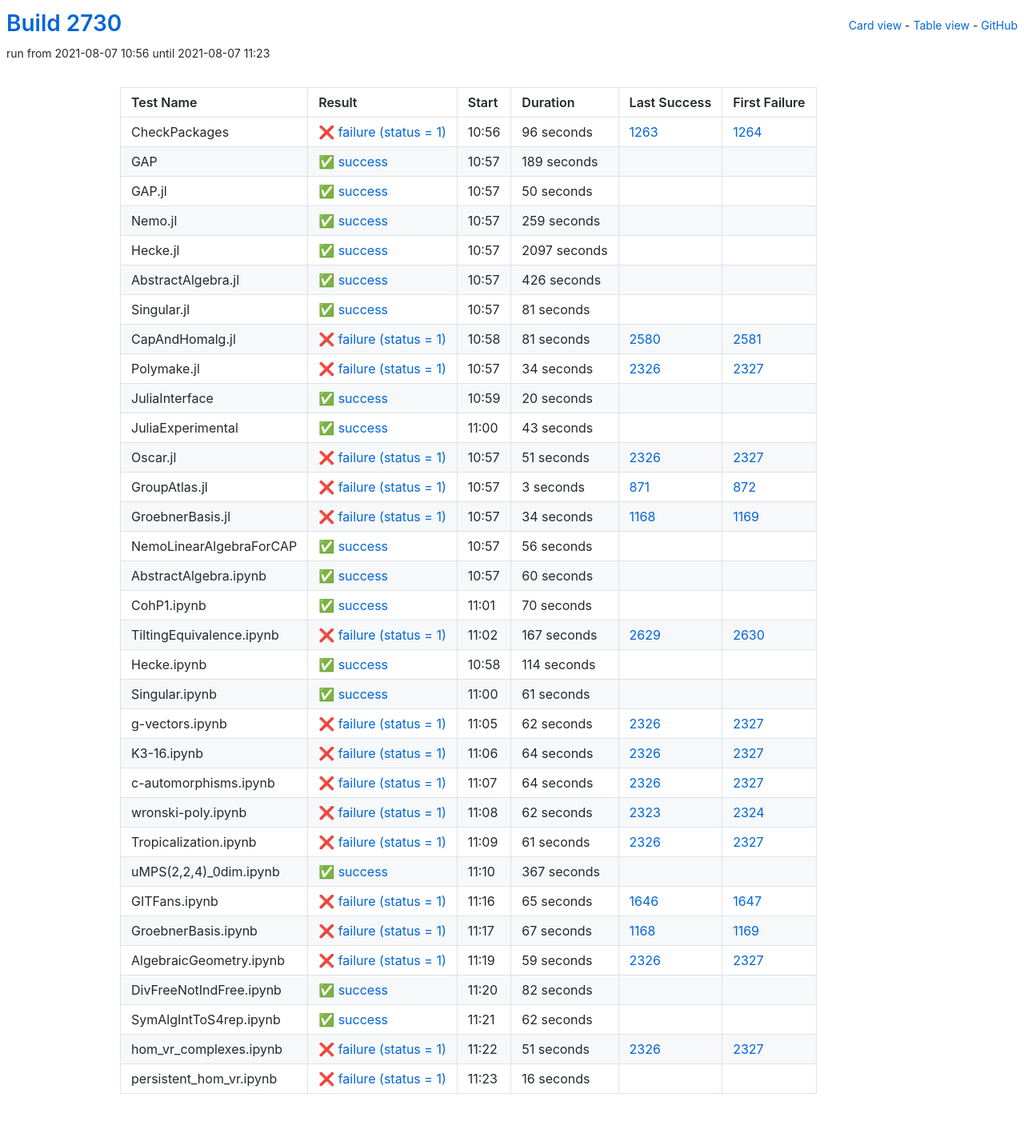
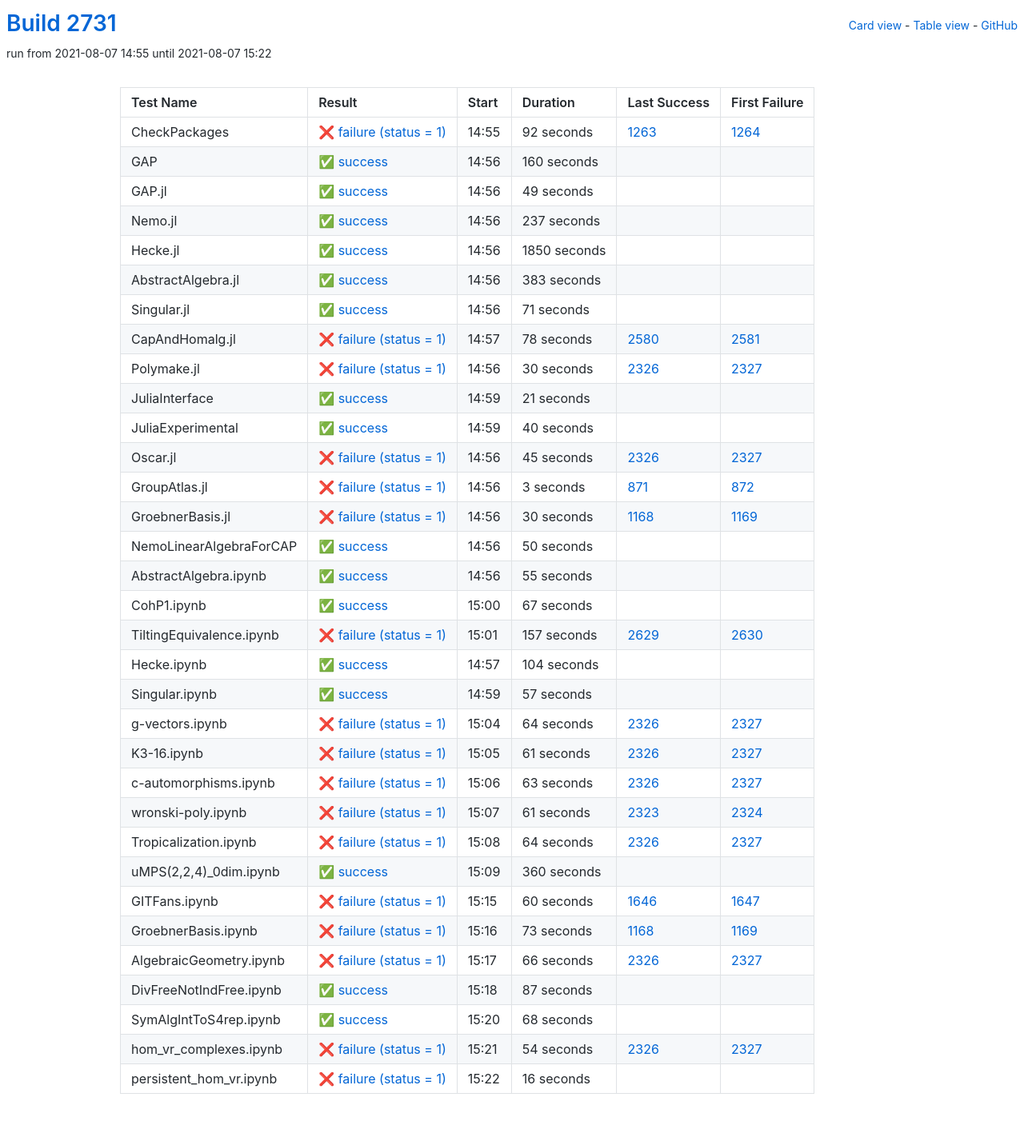
Before and after one commit to oscar-system/oscar-ci-status-stable, a Jekyll site: the page built from table.html, in a window 1280 px wide. Shown: the whole page at 80% size. Built offline with Jekyll 4.4.1, drawn with Linux system fonts in a browser that asks for light colours.

Commit message:
Build #2731

```diff
--- a/_data/ci.yml
+++ b/_data/ci.yml
@@ -1,6 +1,6 @@
 ---
-build: 2730
-build_url: https://oscarci.mathematik.uni-kl.de/job/oscar-stable/2730/
+build: 2731
+build_url: https://oscarci.mathematik.uni-kl.de/job/oscar-stable/2731/
 job: oscar-stable
 organization: oscar-system
 repo: oscar-ci-status-stable
@@ -8,152 +8,152 @@ repourl: https://github.com/oscar-system/oscar-ci-status-stable
 tests:
 - name: CheckPackages
   id: checkpackages
-  log: https://oscarci.mathematik.uni-kl.de/job/oscar-stable/2730/artifact/logs/build-2730/CheckPackages.log
-  start: 2021-08-07 10:56
+  log: https://oscarci.mathematik.uni-kl.de/job/oscar-stable/2731/artifact/logs/build-2731/CheckPackages.log
+  start: 2021-08-07 14:55
   success: false
   exitcode: 1
   status: failure
-  duration: 96
+  duration: 92
   last_success: 1263
   last_success_url: https://oscarci.mathematik.uni-kl.de/job/oscar-stable/1263/
   first_failure: 1264
   first_failure_url: https://oscarci.mathematik.uni-kl.de/job/oscar-stable/1264/
 - name: GAP
   id: gap
-  log: https://oscarci.mathematik.uni-kl.de/job/oscar-stable/2730/artifact/logs/build-2730/GAP.log
-  start: 2021-08-07 10:57
+  log: https://oscarci.mathematik.uni-kl.de/job/oscar-stable/2731/artifact/logs/build-2731/GAP.log
+  start: 2021-08-07 14:56
   success: true
   exitcode: 0
   status: success
-  duration: 189
+  duration: 160
   last_success: false
   last_success_url:
   first_failure: false
   first_failure_url:
 - name: GAP.jl
   id: gap-jl
-  log: https://oscarci.mathematik.uni-kl.de/job/oscar-stable/2730/artifact/logs/build-2730/GAP.jl.log
-  start: 2021-08-07 10:57
+  log: https://oscarci.mathematik.uni-kl.de/job/oscar-stable/2731/artifact/logs/build-2731/GAP.jl.log
+  start: 2021-08-07 14:56
   success: true
   exitcode: 0
   status: success
-  duration: 50
+  duration: 49
   last_success: false
   last_success_url:
   first_failure: false
   first_failure_url:
 - name: Nemo.jl
   id: nemo-jl
-  log: https://oscarci.mathematik.uni-kl.de/job/oscar-stable/2730/artifact/logs/build-2730/Nemo.jl.log
-  start: 2021-08-07 10:57
+  log: https://oscarci.mathematik.uni-kl.de/job/oscar-stable/2731/artifact/logs/build-2731/Nemo.jl.log
+  start: 2021-08-07 14:56
   success: true
   exitcode: 0
   status: success
-  duration: 259
+  duration: 237
   last_success: false
   last_success_url:
   first_failure: false
   first_failure_url:
 - name: Hecke.jl
   id: hecke-jl
-  log: https://oscarci.mathematik.uni-kl.de/job/oscar-stable/2730/artifact/logs/build-2730/Hecke.jl.log
-  start: 2021-08-07 10:57
+  log: https://oscarci.mathematik.uni-kl.de/job/oscar-stable/2731/artifact/logs/build-2731/Hecke.jl.log
+  start: 2021-08-07 14:56
   success: true
   exitcode: 0
   status: success
-  duration: 2097
+  duration: 1850
   last_success: false
   last_success_url:
   first_failure: false
   first_failure_url:
 - name: AbstractAlgebra.jl
   id: abstractalgebra-jl
-  log: https://oscarci.mathematik.uni-kl.de/job/oscar-stable/2730/artifact/logs/build-2730/AbstractAlgebra.jl.log
-  start: 2021-08-07 10:57
+  log: https://oscarci.mathematik.uni-kl.de/job/oscar-stable/2731/artifact/logs/build-2731/AbstractAlgebra.jl.log
+  start: 2021-08-07 14:56
   success: true
   exitcode: 0
   status: success
-  duration: 426
+  duration: 383
   last_success: false
   last_success_url:
   first_failure: false
   first_failure_url:
 - name: Singular.jl
   id: singular-jl
-  log: https://oscarci.mathematik.uni-kl.de/job/oscar-stable/2730/artifact/logs/build-2730/Singular.jl.log
-  start: 2021-08-07 10:57
+  log: https://oscarci.mathematik.uni-kl.de/job/oscar-stable/2731/artifact/logs/build-2731/Singular.jl.log
+  start: 2021-08-07 14:56
   success: true
   exitcode: 0
   status: success
-  duration: 81
+  duration: 71
   last_success: false
   last_success_url:
   first_failure: false
   first_failure_url:
 - name: CapAndHomalg.jl
   id: capandhomalg-jl
-  log: https://oscarci.mathematik.uni-kl.de/job/oscar-stable/2730/artifact/logs/build-2730/CapAndHomalg.jl.log
-  start: 2021-08-07 10:58
+  log: https://oscarci.mathematik.uni-kl.de/job/oscar-stable/2731/artifact/logs/build-2731/CapAndHomalg.jl.log
+  start: 2021-08-07 14:57
   success: false
   exitcode: 1
   status: failure
-  duration: 81
+  duration: 78
   last_success: 2580
   last_success_url: https://oscarci.mathematik.uni-kl.de/job/oscar-stable/2580/
   first_failure: 2581
   first_failure_url: https://oscarci.mathematik.uni-kl.de/job/oscar-stable/2581/
 - name: Polymake.jl
   id: polymake-jl
-  log: https://oscarci.mathematik.uni-kl.de/job/oscar-stable/2730/artifact/logs/build-2730/Polymake.jl.log
-  start: 2021-08-07 10:57
+  log: https://oscarci.mathematik.uni-kl.de/job/oscar-stable/2731/artifact/logs/build-2731/Polymake.jl.log
+  start: 2021-08-07 14:56
   success: false
   exitcode: 1
   status: failure
-  duration: 34
+  duration: 30
   last_success: 2326
   last_success_url: https://oscarci.mathematik.uni-kl.de/job/oscar-stable/2326/
   first_failure: 2327
   first_failure_url: https://oscarci.mathematik.uni-kl.de/job/oscar-stable/2327/
 - name: JuliaInterface
   id: juliainterface
-  log: https://oscarci.mathematik.uni-kl.de/job/oscar-stable/2730/artifact/logs/build-2730/JuliaInterface.log
-  start: 2021-08-07 10:59
+  log: https://oscarci.mathematik.uni-kl.de/job/oscar-stable/2731/artifact/logs/build-2731/JuliaInterface.log
+  start: 2021-08-07 14:59
   success: true
   exitcode: 0
   status: success
-  duration: 20
+  duration: 21
   last_success: false
   last_success_url:
   first_failure: false
   first_failure_url:
 - name: JuliaExperimental
   id: juliaexperimental
-  log: https://oscarci.mathematik.uni-kl.de/job/oscar-stable/2730/artifact/logs/build-2730/JuliaExperimental.log
-  start: 2021-08-07 11:00
+  log: https://oscarci.mathematik.uni-kl.de/job/oscar-stable/2731/artifact/logs/build-2731/JuliaExperimental.log
+  start: 2021-08-07 14:59
   success: true
   exitcode: 0
   status: success
-  duration: 43
+  duration: 40
   last_success: false
   last_success_url:
   first_failure: false
   first_failure_url:
 - name: Oscar.jl
   id: oscar-jl
-  log: https://oscarci.mathematik.uni-kl.de/job/oscar-stable/2730/artifact/logs/build-2730/Oscar.jl.log
-  start: 2021-08-07 10:57
+  log: https://oscarci.mathematik.uni-kl.de/job/oscar-stable/2731/artifact/logs/build-2731/Oscar.jl.log
+  start: 2021-08-07 14:56
   success: false
   exitcode: 1
   status: failure
-  duration: 51
+  duration: 45
   last_success: 2326
   last_success_url: https://oscarci.mathematik.uni-kl.de/job/oscar-stable/2326/
   first_failure: 2327
   first_failure_url: https://oscarci.mathematik.uni-kl.de/job/oscar-stable/2327/
 - name: GroupAtlas.jl
   id: groupatlas-jl
-  log: https://oscarci.mathematik.uni-kl.de/job/oscar-stable/2730/artifact/logs/build-2730/GroupAtlas.jl.log
-  start: 2021-08-07 10:57
+  log: https://oscarci.mathematik.uni-kl.de/job/oscar-stable/2731/artifact/logs/build-2731/GroupAtlas.jl.log
+  start: 2021-08-07 14:56
   success: false
   exitcode: 1
   status: failure
@@ -164,104 +164,92 @@ tests:
   first_failure_url: https://oscarci.mathematik.uni-kl.de/job/oscar-stable/872/
 - name: GroebnerBasis.jl
   id: groebnerbasis-jl
-  log: https://oscarci.mathematik.uni-kl.de/job/oscar-stable/2730/artifact/logs/build-2730/GroebnerBasis.jl.log
-  start: 2021-08-07 10:57
+  log: https://oscarci.mathematik.uni-kl.de/job/oscar-stable/2731/artifact/logs/build-2731/GroebnerBasis.jl.log
+  start: 2021-08-07 14:56
   success: false
   exitcode: 1
   status: failure
-  duration: 34
+  duration: 30
   last_success: 1168
   last_success_url: https://oscarci.mathematik.uni-kl.de/job/oscar-stable/1168/
   first_failure: 1169
   first_failure_url: https://oscarci.mathematik.uni-kl.de/job/oscar-stable/1169/
 - name: NemoLinearAlgebraForCAP
   id: nemolinearalgebraforcap
-  log: https://oscarci.mathematik.uni-kl.de/job/oscar-stable/2730/artifact/logs/build-2730/NemoLinearAlgebraForCAP.log
-  start: 2021-08-07 10:57
+  log: https://oscarci.mathematik.uni-kl.de/job/oscar-stable/2731/artifact/logs/build-2731/NemoLinearAlgebraForCAP.log
+  start: 2021-08-07 14:56
   success: true
   exitcode: 0
   status: success
-  duration: 56
+  duration: 50
   last_success: false
   last_success_url:
   first_failure: false
   first_failure_url:
 - name: AbstractAlgebra.ipynb
   id: abstractalgebra-ipynb
-  log: https://oscarci.mathematik.uni-kl.de/job/oscar-stable/2730/artifact/logs/build-2730/AbstractAlgebra.ipynb.log
-  start: 2021-08-07 10:57
+  log: https://oscarci.mathematik.uni-kl.de/job/oscar-stable/2731/artifact/logs/build-2731/AbstractAlgebra.ipynb.log
+  start: 2021-08-07 14:56
   success: true
   exitcode: 0
   status: success
-  duration: 60
+  duration: 55
   last_success: false
   last_success_url:
   first_failure: false
   first_failure_url:
 - name: CohP1.ipynb
   id: cohp1-ipynb
-  log: https://oscarci.mathematik.uni-kl.de/job/oscar-stable/2730/artifact/logs/build-2730/CohP1.ipynb.log
-  start: 2021-08-07 11:01
+  log: https://oscarci.mathematik.uni-kl.de/job/oscar-stable/2731/artifact/logs/build-2731/CohP1.ipynb.log
+  start: 2021-08-07 15:00
   success: true
   exitcode: 0
   status: success
-  duration: 70
+  duration: 67
   last_success: false
   last_success_url:
   first_failure: false
   first_failure_url:
 - name: TiltingEquivalence.ipynb
   id: tiltingequivalence-ipynb
-  log: https://oscarci.mathematik.uni-kl.de/job/oscar-stable/2730/artifact/logs/build-2730/TiltingEquivalence.ipynb.log
-  start: 2021-08-07 11:02
+  log: https://oscarci.mathematik.uni-kl.de/job/oscar-stable/2731/artifact/logs/build-2731/TiltingEquivalence.ipynb.log
+  start: 2021-08-07 15:01
   success: false
   exitcode: 1
   status: failure
-  duration: 167
+  duration: 157
   last_success: 2629
   last_success_url: https://oscarci.mathematik.uni-kl.de/job/oscar-stable/2629/
   first_failure: 2630
   first_failure_url: https://oscarci.mathematik.uni-kl.de/job/oscar-stable/2630/
 - name: Hecke.ipynb
   id: hecke-ipynb
-  log: https://oscarci.mathematik.uni-kl.de/job/oscar-stable/2730/artifact/logs/build-2730/Hecke.ipynb.log
-  start: 2021-08-07 10:58
+  log: https://oscarci.mathematik.uni-kl.de/job/oscar-stable/2731/artifact/logs/build-2731/Hecke.ipynb.log
+  start: 2021-08-07 14:57
   success: true
   exitcode: 0
   status: success
-  duration: 114
+  duration: 104
   last_success: false
   last_success_url:
   first_failure: false
   first_failure_url:
 - name: Singular.ipynb
   id: singular-ipynb
-  log: https://oscarci.mathematik.uni-kl.de/job/oscar-stable/2730/artifact/logs/build-2730/Singular.ipynb.log
-  start: 2021-08-07 11:00
+  log: https://oscarci.mathematik.uni-kl.de/job/oscar-stable/2731/artifact/logs/build-2731/Singular.ipynb.log
+  start: 2021-08-07 14:59
   success: true
   exitcode: 0
   status: success
-  duration: 61
+  duration: 57
   last_success: false
   last_success_url:
   first_failure: false
   first_failure_url:
 - name: g-vectors.ipynb
   id: g-vectors-ipynb
-  log: https://oscarci.mathematik.uni-kl.de/job/oscar-stable/2730/artifact/logs/build-2730/g-vectors.ipynb.log
-  start: 2021-08-07 11:05
-  success: false
-  exitcode: 1
-  status: failure
-  duration: 62
-  last_success: 2326
-  last_success_url: https://oscarci.mathematik.uni-kl.de/job/oscar-stable/2326/
-  first_failure: 2327
-  first_failure_url: https://oscarci.mathematik.uni-kl.de/job/oscar-stable/2327/
-- name: K3-16.ipynb
-  id: k3-16-ipynb
-  log: https://oscarci.mathematik.uni-kl.de/job/oscar-stable/2730/artifact/logs/build-2730/K3-16.ipynb.log
-  start: 2021-08-07 11:06
+  log: https://oscarci.mathematik.uni-kl.de/job/oscar-stable/2731/artifact/logs/build-2731/g-vectors.ipynb.log
+  start: 2021-08-07 15:04
   success: false
   exitcode: 1
   status: failure
@@ -270,10 +258,46 @@ tests:
   last_success_url: https://oscarci.mathematik.uni-kl.de/job/oscar-stable/2326/
   first_failure: 2327
   first_failure_url: https://oscarci.mathematik.uni-kl.de/job/oscar-stable/2327/
+- name: K3-16.ipynb
+  id: k3-16-ipynb
+  log: https://oscarci.mathematik.uni-kl.de/job/oscar-stable/2731/artifact/logs/build-2731/K3-16.ipynb.log
+  start: 2021-08-07 15:05
+  success: false
+  exitcode: 1
+  status: failure
+  duration: 61
+  last_success: 2326
+  last_success_url: https://oscarci.mathematik.uni-kl.de/job/oscar-stable/2326/
+  first_failure: 2327
+  first_failure_url: https://oscarci.mathematik.uni-kl.de/job/oscar-stable/2327/
 - name: c-automorphisms.ipynb
   id: c-automorphisms-ipynb
-  log: https://oscarci.mathematik.uni-kl.de/job/oscar-stable/2730/artifact/logs/build-2730/c-automorphisms.ipynb.log
-  start: 2021-08-07 11:07
+  log: https://oscarci.mathematik.uni-kl.de/job/oscar-stable/2731/artifact/logs/build-2731/c-automorphisms.ipynb.log
+  start: 2021-08-07 15:06
+  success: false
+  exitcode: 1
+  status: failure
+  duration: 63
+  last_success: 2326
+  last_success_url: https://oscarci.mathematik.uni-kl.de/job/oscar-stable/2326/
+  first_failure: 2327
+  first_failure_url: https://oscarci.mathematik.uni-kl.de/job/oscar-stable/2327/
+- name: wronski-poly.ipynb
+  id: wronski-poly-ipynb
+  log: https://oscarci.mathematik.uni-kl.de/job/oscar-stable/2731/artifact/logs/build-2731/wronski-poly.ipynb.log
+  start: 2021-08-07 15:07
+  success: false
+  exitcode: 1
+  status: failure
+  duration: 61
+  last_success: 2323
+  last_success_url: https://oscarci.mathematik.uni-kl.de/job/oscar-stable/2323/
+  first_failure: 2324
+  first_failure_url: https://oscarci.mathematik.uni-kl.de/job/oscar-stable/2324/
+- name: Tropicalization.ipynb
+  id: tropicalization-ipynb
+  log: https://oscarci.mathematik.uni-kl.de/job/oscar-stable/2731/artifact/logs/build-2731/Tropicalization.ipynb.log
+  start: 2021-08-07 15:08
   success: false
   exitcode: 1
   status: failure
@@ -282,118 +306,94 @@ tests:
   last_success_url: https://oscarci.mathematik.uni-kl.de/job/oscar-stable/2326/
   first_failure: 2327
   first_failure_url: https://oscarci.mathematik.uni-kl.de/job/oscar-stable/2327/
-- name: wronski-poly.ipynb
-  id: wronski-poly-ipynb
-  log: https://oscarci.mathematik.uni-kl.de/job/oscar-stable/2730/artifact/logs/build-2730/wronski-poly.ipynb.log
-  start: 2021-08-07 11:08
-  success: false
-  exitcode: 1
-  status: failure
-  duration: 62
-  last_success: 2323
-  last_success_url: https://oscarci.mathematik.uni-kl.de/job/oscar-stable/2323/
-  first_failure: 2324
-  first_failure_url: https://oscarci.mathematik.uni-kl.de/job/oscar-stable/2324/
-- name: Tropicalization.ipynb
-  id: tropicalization-ipynb
-  log: https://oscarci.mathematik.uni-kl.de/job/oscar-stable/2730/artifact/logs/build-2730/Tropicalization.ipynb.log
-  start: 2021-08-07 11:09
-  success: false
-  exitcode: 1
-  status: failure
-  duration: 61
-  last_success: 2326
-  last_success_url: https://oscarci.mathematik.uni-kl.de/job/oscar-stable/2326/
-  first_failure: 2327
-  first_failure_url: https://oscarci.mathematik.uni-kl.de/job/oscar-stable/2327/
 - name: uMPS(2,2,4)_0dim.ipynb
   id: umps-2-2-4-0dim-ipynb
-  log: https://oscarci.mathematik.uni-kl.de/job/oscar-stable/2730/artifact/logs/build-2730/uMPS-2-2-4-_0dim.ipynb.log
-  start: 2021-08-07 11:10
+  log: https://oscarci.mathematik.uni-kl.de/job/oscar-stable/2731/artifact/logs/build-2731/uMPS-2-2-4-_0dim.ipynb.log
+  start: 2021-08-07 15:09
   success: true
   exitcode: 0
   status: success
-  duration: 367
+  duration: 360
   last_success: false
   last_success_url:
   first_failure: false
   first_failure_url:
 - name: GITFans.ipynb
   id: gitfans-ipynb
-  log: https://oscarci.mathematik.uni-kl.de/job/oscar-stable/2730/artifact/logs/build-2730/GITFans.ipynb.log
-  start: 2021-08-07 11:16
+  log: https://oscarci.mathematik.uni-kl.de/job/oscar-stable/2731/artifact/logs/build-2731/GITFans.ipynb.log
+  start: 2021-08-07 15:15
   success: false
   exitcode: 1
   status: failure
-  duration: 65
+  duration: 60
   last_success: 1646
   last_success_url: https://oscarci.mathematik.uni-kl.de/job/oscar-stable/1646/
   first_failure: 1647
   first_failure_url: https://oscarci.mathematik.uni-kl.de/job/oscar-stable/1647/
 - name: GroebnerBasis.ipynb
   id: groebnerbasis-ipynb
-  log: https://oscarci.mathematik.uni-kl.de/job/oscar-stable/2730/artifact/logs/build-2730/GroebnerBasis.ipynb.log
-  start: 2021-08-07 11:17
+  log: https://oscarci.mathematik.uni-kl.de/job/oscar-stable/2731/artifact/logs/build-2731/GroebnerBasis.ipynb.log
+  start: 2021-08-07 15:16
   success: false
   exitcode: 1
   status: failure
-  duration: 67
+  duration: 73
   last_success: 1168
   last_success_url: https://oscarci.mathematik.uni-kl.de/job/oscar-stable/1168/
   first_failure: 1169
   first_failure_url: https://oscarci.mathematik.uni-kl.de/job/oscar-stable/1169/
 - name: AlgebraicGeometry.ipynb
   id: algebraicgeometry-ipynb
-  log: https://oscarci.mathematik.uni-kl.de/job/oscar-stable/2730/artifact/logs/build-2730/AlgebraicGeometry.ipynb.log
-  start: 2021-08-07 11:19
+  log: https://oscarci.mathematik.uni-kl.de/job/oscar-stable/2731/artifact/logs/build-2731/AlgebraicGeometry.ipynb.log
+  start: 2021-08-07 15:17
   success: false
   exitcode: 1
   status: failure
-  duration: 59
+  duration: 66
   last_success: 2326
   last_success_url: https://oscarci.mathematik.uni-kl.de/job/oscar-stable/2326/
   first_failure: 2327
   first_failure_url: https://oscarci.mathematik.uni-kl.de/job/oscar-stable/2327/
 - name: DivFreeNotIndFree.ipynb
   id: divfreenotindfree-ipynb
-  log: https://oscarci.mathematik.uni-kl.de/job/oscar-stable/2730/artifact/logs/build-2730/DivFreeNotIndFree.ipynb.log
-  start: 2021-08-07 11:20
+  log: https://oscarci.mathematik.uni-kl.de/job/oscar-stable/2731/artifact/logs/build-2731/DivFreeNotIndFree.ipynb.log
+  start: 2021-08-07 15:18
   success: true
   exitcode: 0
   status: success
-  duration: 82
+  duration: 87
   last_success: false
   last_success_url:
   first_failure: false
   first_failure_url:
 - name: SymAlgIntToS4rep.ipynb
   id: symalginttos4rep-ipynb
-  log: https://oscarci.mathematik.uni-kl.de/job/oscar-stable/2730/artifact/logs/build-2730/SymAlgIntToS4rep.ipynb.log
-  start: 2021-08-07 11:21
+  log: https://oscarci.mathematik.uni-kl.de/job/oscar-stable/2731/artifact/logs/build-2731/SymAlgIntToS4rep.ipynb.log
+  start: 2021-08-07 15:20
   success: true
   exitcode: 0
   status: success
-  duration: 62
+  duration: 68
   last_success: false
   last_success_url:
   first_failure: false
   first_failure_url:
 - name: hom_vr_complexes.ipynb
   id: hom-vr-complexes-ipynb
-  log: https://oscarci.mathematik.uni-kl.de/job/oscar-stable/2730/artifact/logs/build-2730/hom_vr_complexes.ipynb.log
-  start: 2021-08-07 11:22
+  log: https://oscarci.mathematik.uni-kl.de/job/oscar-stable/2731/artifact/logs/build-2731/hom_vr_complexes.ipynb.log
+  start: 2021-08-07 15:21
   success: false
   exitcode: 1
   status: failure
-  duration: 51
+  duration: 54
   last_success: 2326
   last_success_url: https://oscarci.mathematik.uni-kl.de/job/oscar-stable/2326/
   first_failure: 2327
   first_failure_url: https://oscarci.mathematik.uni-kl.de/job/oscar-stable/2327/
 - name: persistent_hom_vr.ipynb
   id: persistent-hom-vr-ipynb
-  log: https://oscarci.mathematik.uni-kl.de/job/oscar-stable/2730/artifact/logs/build-2730/persistent_hom_vr.ipynb.log
-  start: 2021-08-07 11:23
+  log: https://oscarci.mathematik.uni-kl.de/job/oscar-stable/2731/artifact/logs/build-2731/persistent_hom_vr.ipynb.log
+  start: 2021-08-07 15:22
   success: false
   exitcode: 1
   status: failure
```
Also changed, not shown: README.md.
